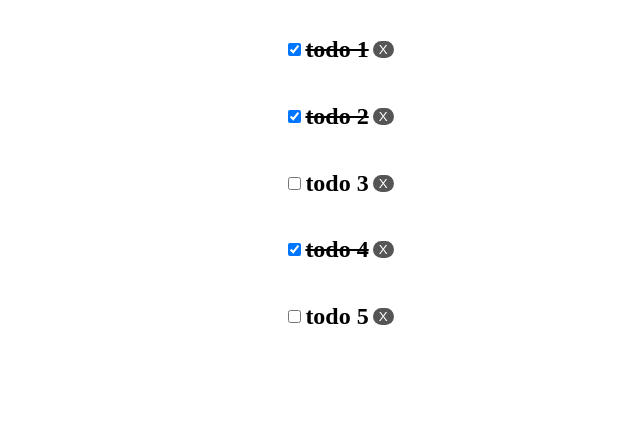
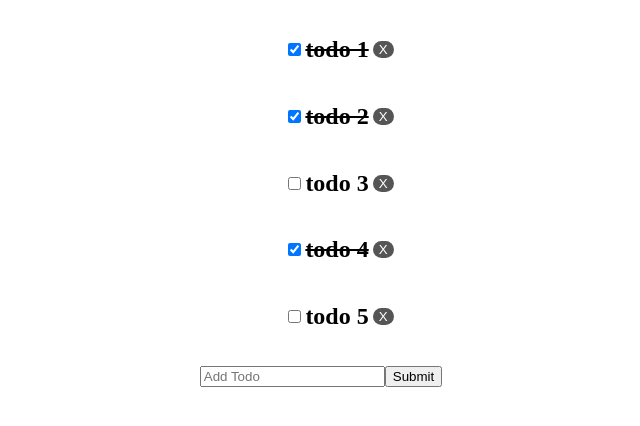
Before and after one commit to Jonathan-Harty/epics-react-tut, a React (Create React App) app: page / in a window 1280 px wide. Shown: the top 426 px of the page, without its empty margins (319-959 px from the left). Built offline with nearby package versions, Linux system fonts and the light colour scheme.

Commit message:
allow for adding todos

```diff
--- a/src/App.tsx
+++ b/src/App.tsx
@@ -1,12 +1,13 @@
 import React, { useState } from "react";
-import { todos } from "./todos";
+import { todos, ITodo } from "./todos";
 import { TodoList } from "./components/TodoList";
 import styles from "./styles/App.module.css";
+import { AddTodoForm } from "./components/AddTodoForm";
 
 function App() {
   const [todoList, setTodoList] = useState(todos);
 
-  const updateTodos = (todoId: number, action: string) => {
+  const updateTodos = (todoId: number, action: string, newTitle?: string) => {
     if (action === "delete") {
       setTodoList(todoList.filter((todo) => todo.id !== todoId));
     } else if (action === "changeCompletion") {
@@ -19,12 +20,24 @@ function App() {
           return todo;
         })
       );
+    } else if (action === "add") {
+      if (!newTitle) {
+        return;
+      }
+      const newTodo: ITodo = {
+        id: todoList.length > 0 ? todoList[todoList.length - 1].id + 1 : 1,
+        title: newTitle,
+        isCompleted: false,
+      };
+
+      setTodoList([...todoList, newTodo]);
     }
   };
 
   return (
     <div className={styles.App}>
-      <TodoList todos={todoList} />
+      <TodoList todos={todoList} updateTodos={updateTodos} />
+      <AddTodoForm updateTodos={updateTodos} />
     </div>
   );
 }
--- a/src/components/AddTodoForm.tsx
+++ b/src/components/AddTodoForm.tsx
@@ -1,7 +1,31 @@
-import React from "react";
+import React, { useState } from "react";
 
-interface IAddTodoFormProps {}
+interface IAddTodoFormProps {
+  updateTodos(todoId: number, action: string, newTitle?: string): void;
+}
 
 export const AddTodoForm = (props: IAddTodoFormProps) => {
-  return <div className="add-todo-form"></div>;
+  const [title, setTitle] = useState("");
+
+  return (
+    <div className="add-todo-form">
+      <form
+        onSubmit={(e) => {
+          e.preventDefault();
+          props.updateTodos(0, "add", title);
+        }}
+      >
+        <input
+          type="text"
+          name="title"
+          placeholder="Add Todo"
+          value={title}
+          onChange={(e) => {
+            setTitle(e.target.value);
+          }}
+        />
+        <input type="submit" value="Submit" />
+      </form>
+    </div>
+  );
 };
--- a/src/components/TodoList.tsx
+++ b/src/components/TodoList.tsx
@@ -13,7 +13,7 @@ export const TodoList = (props: ITodoList) => {
     <ul className={styles.todo_list}>
       {props.todos.map((todo) => (
         <li>
-          <Todo key={todo.id} todo={todo} />
+          <Todo key={todo.id} todo={todo} updateTodos={props.updateTodos} />
         </li>
       ))}
     </ul>
```
